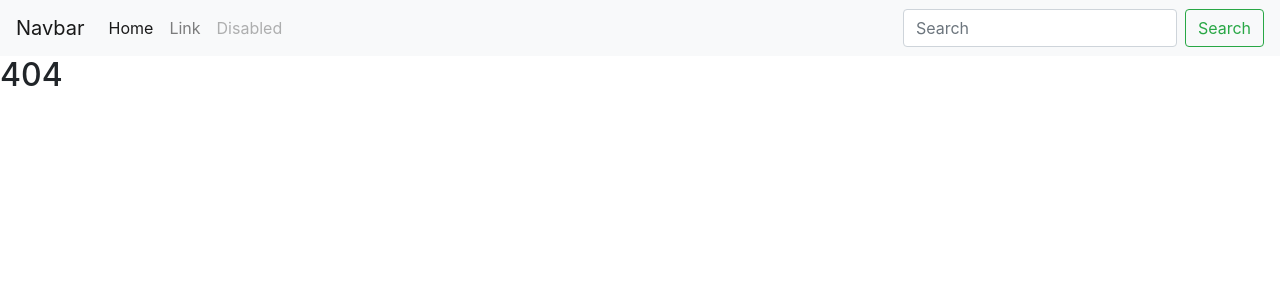
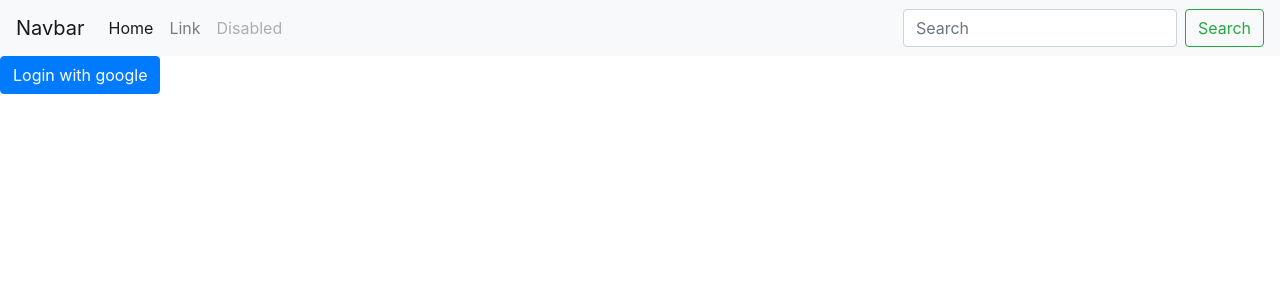
Before and after one commit to BhavyaCodes/oauth-mern-client, a React (Create React App) app: page /login in a window 1280 px wide. Before the commit this address had no page. Shown: the top 300 px of the page. Built offline with nearby package versions, Linux system fonts and the light colour scheme.

Commit message:
setup proxy and signing in works

```diff
--- a/package.json
+++ b/package.json
@@ -7,6 +7,7 @@
     "@testing-library/react": "^9.5.0",
     "@testing-library/user-event": "^7.2.1",
     "axios": "^0.20.0",
+    "http-proxy-middleware": "^1.0.5",
     "react": "^16.13.1",
     "react-dom": "^16.13.1",
     "react-router-dom": "^5.2.0",
--- a/src/api/server.js
+++ /dev/null
@@ -1,6 +0,0 @@
-import axios from "axios";
-import { apiUrl } from "../config";
-
-export default axios.create({
-  baseURL: apiUrl,
-});
--- a/src/components/App.js
+++ b/src/components/App.js
@@ -3,6 +3,7 @@ import { Switch, Route } from "react-router-dom";
 
 import Home from "./Home";
 import Navbar from "./Navbar";
+import Login from "./Login";
 
 function App() {
   return (
@@ -10,6 +11,7 @@ function App() {
       <Navbar />
       <Switch>
         <Route path="/" exact render={() => <Home />} />
+        <Route path="/login" exact render={() => <Login />} />
         <Route render={() => <h2>404</h2>} />
       </Switch>
     </>
--- /dev/null
+++ b/src/components/Login.js
@@ -0,0 +1,13 @@
+import React from "react";
+
+function Login() {
+  return (
+    <div>
+      <a href="/auth/google">
+        <button className="btn btn-primary">Login with google</button>
+      </a>
+    </div>
+  );
+}
+
+export default Login;
--- a/src/components/Navbar.js
+++ b/src/components/Navbar.js
@@ -3,9 +3,7 @@ import React from "react";
 function Navbar() {
   return (
     <nav className="navbar navbar-expand-lg navbar-light bg-light">
-      <a className="navbar-brand" href="#">
-        Navbar
-      </a>
+      <a className="navbar-brand">Navbar</a>
       <button
         className="navbar-toggler"
         type="button"
```
Also changed, not shown: src/setupProxy.js (added, +9 -0 lines), 1 other file (tests, documents, lock files or other folders).
